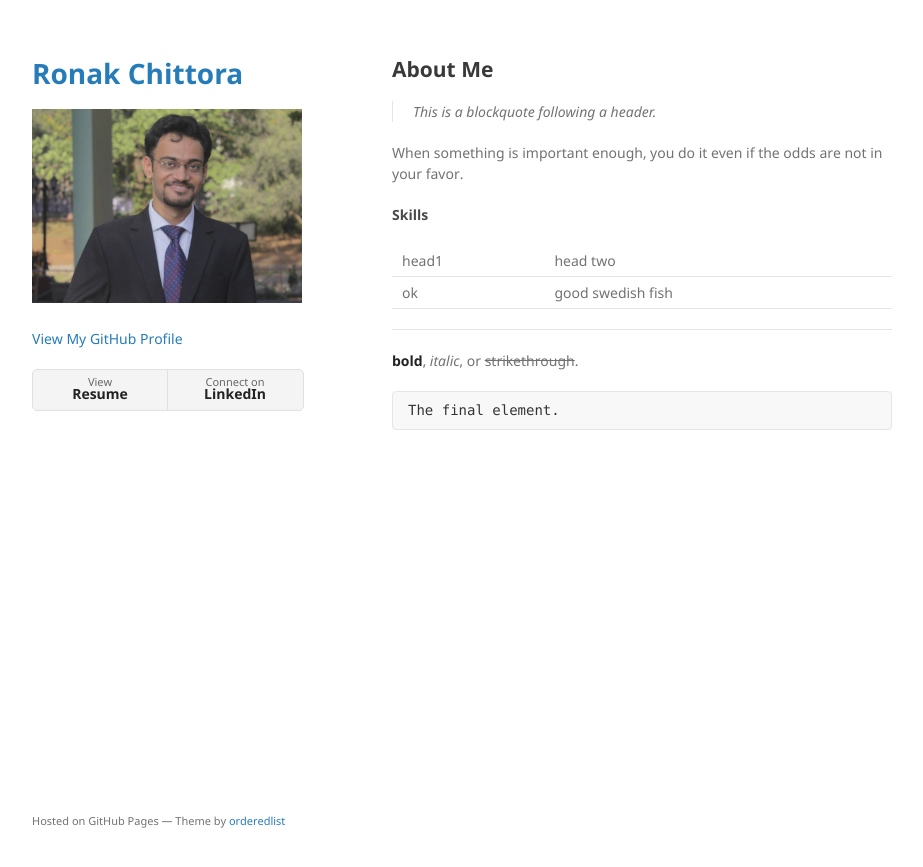
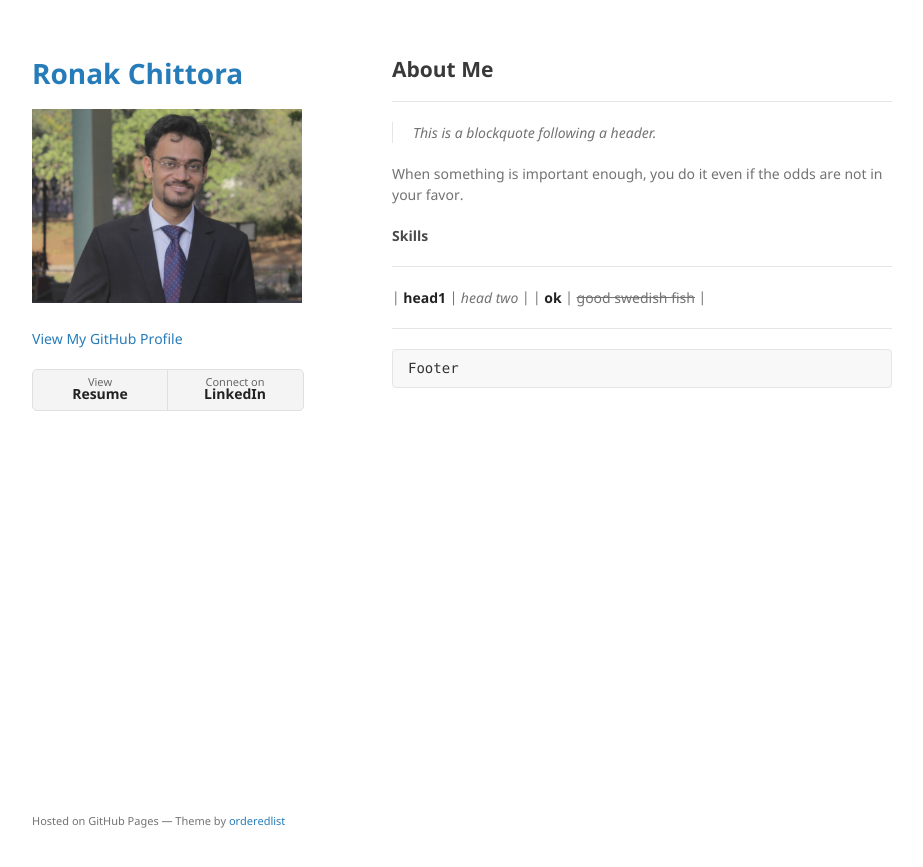
Before and after one commit to ronakchittora/ronakchittora.github.io, a Jekyll site: the page built from index.md, in a window 1280 px wide. Shown: the top 867 px of the page, without its empty margins (178-1101 px from the left). Built offline with Jekyll 4.4.1, drawn with Linux system fonts in a browser that asks for light colours; the repository's description, which GitHub fills in, is left out; our own code applies the rules of GitHub Pages for plain Markdown files.

Commit message:
Update index.md

````diff
--- a/index.md
+++ b/index.md
@@ -2,21 +2,24 @@
 layout: default
 ---
 
+
+
+
+
 ## About Me
-
+* * *
 > This is a blockquote following a header.
 
 When something is important enough, you do it even if the odds are not in your favor.
 
 
 #### Skills
-
-| head1        | head two          |
-| ok           | good swedish fish |
+* * *
+| **head1**        | _head two_          |
+| **ok**           | ~~good swedish fish~~ |
 
 * * *
-**bold**, _italic_, or ~~strikethrough~~.
 
 ```
-The final element.
+Footer
 ```
````
